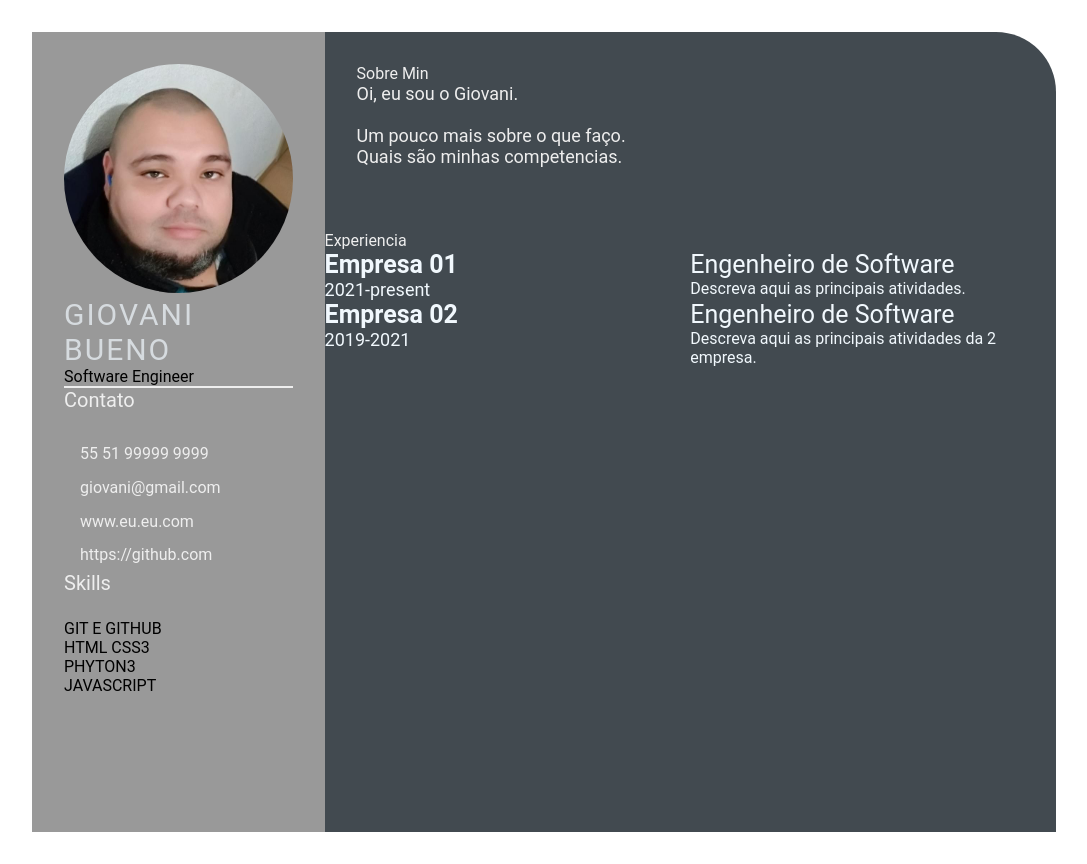
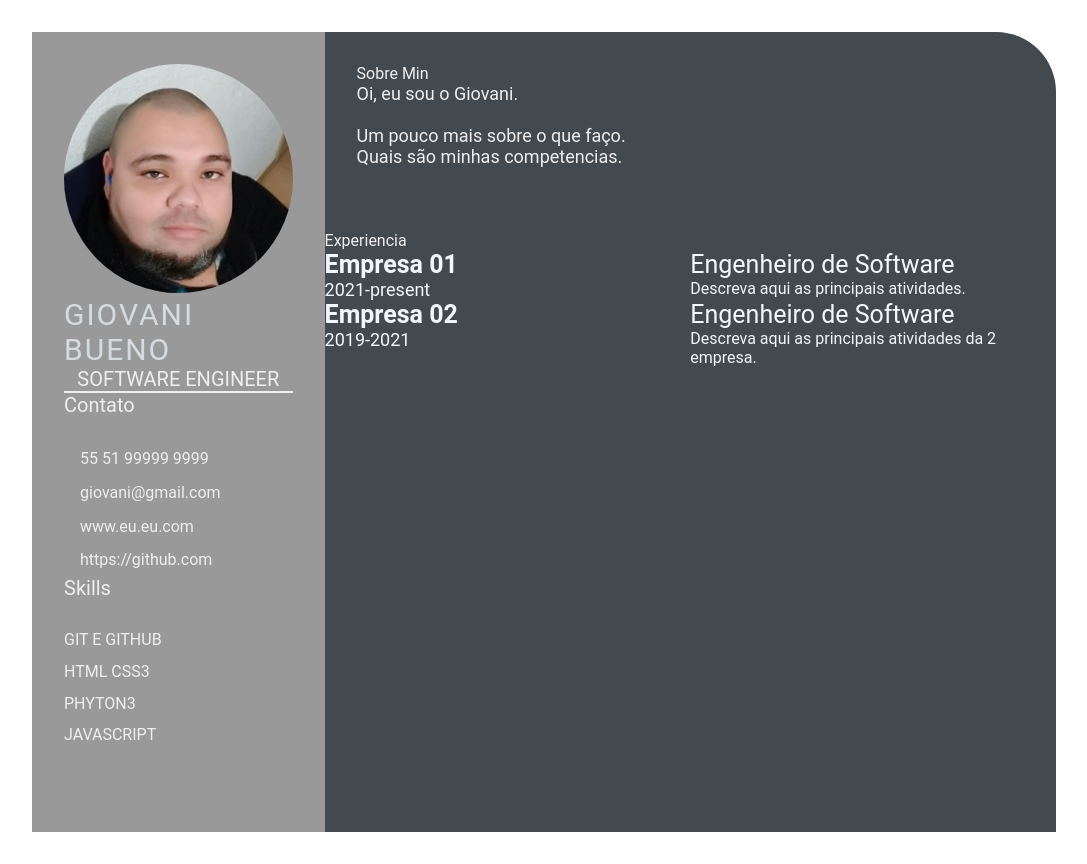
Before and after one commit to Gbuennno/Devweekgit.github.io, a plain HTML site: page index.html in a window 1280 px wide. Shown: the whole page, without its empty margins (96-1183 px from the left). Drawn offline with Linux system fonts and the light colour scheme.

Commit message:
refeito os reparos

```diff
--- a/index.html
+++ b/index.html
@@ -14,7 +14,7 @@
                 <div class="profile">
                     <img class="profile-image" src="img/profile-image.jpeg" alt="profile image">
                     <p class="name">Giovani Bueno</p>
-                    <p class="Profession">Software Engineer</p>
+                    <p class="profession">Software Engineer</p>
                 </div>
                 <div class="contact-info">
                     <p class="left-title">Contato</p>
@@ -32,10 +32,10 @@
                 <div class="skills">
                     <p class="left-title">Skills</P>
                     <ul>
-                        <li>GIT E GITHUB</li>
-                        <li>HTML CSS3</li>
-                        <li>PHYTON3</li>
-                        <li>JAVASCRIPT</li>
+                        <li><p>GIT E GITHUB</p></li>
+                        <li><p>HTML CSS3</p></li>
+                        <li><p>PHYTON3</p></li>
+                        <li><p>JAVASCRIPT</p></li>
                     </ul>
                 </div>
             </div>
```
